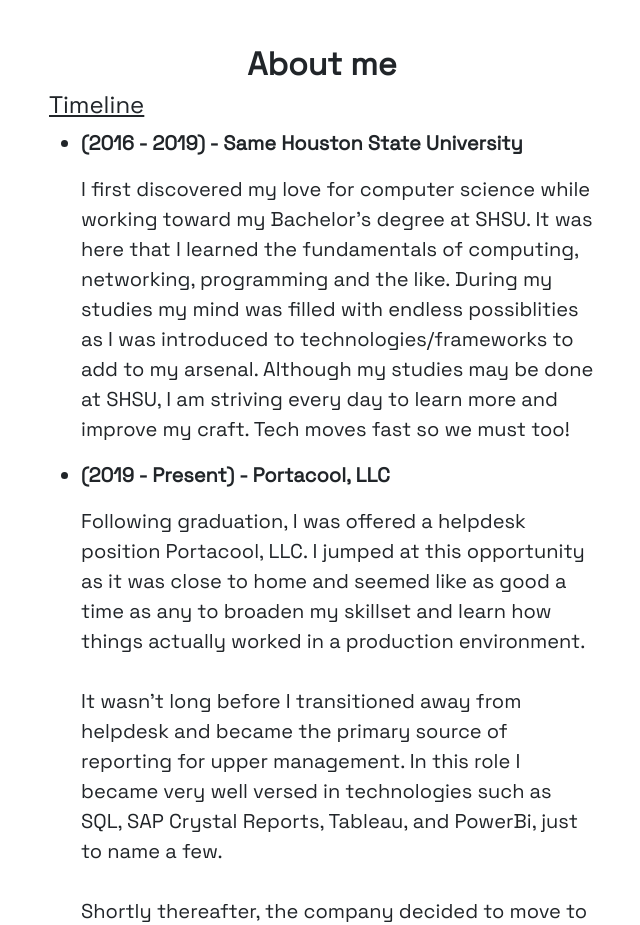
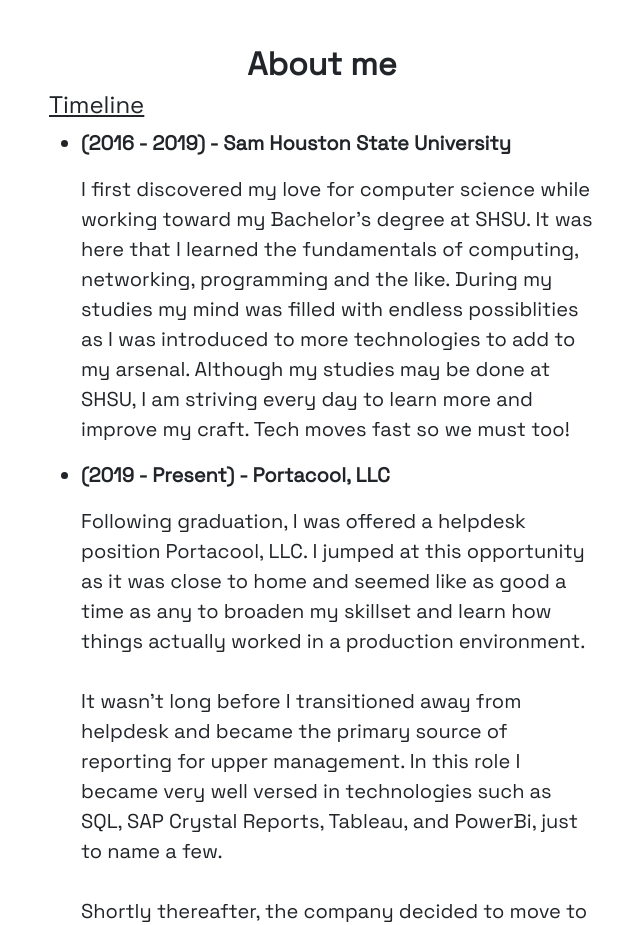
Before and after one commit to blanec12/portfolio, a React (Create React App) app: page / in a window 1280 px wide. Shown: the part 1600-2525 px from the top of the page, without its empty margins (318-958 px from the left). Built offline with nearby package versions, Linux system fonts and the light colour scheme.

Commit message:
fix typo and change some verbiage

```diff
--- a/src/components/About.tsx
+++ b/src/components/About.tsx
@@ -8,14 +8,14 @@
           <ul className="timeline fs-5">
             <li>
               <p className="fw-bold">
-                (2016 - 2019) - Same Houston State University
+                (2016 - 2019) - Sam Houston State University
               </p>
               <p>
                 I first discovered my love for computer science while working
                 toward my Bachelor's degree at SHSU. It was here that I learned
                 the fundamentals of computing, networking, programming and the
                 like. During my studies my mind was filled with endless
-                possiblities as I was introduced to technologies/frameworks to
+                possiblities as I was introduced to more technologies to
                 add to my arsenal. Although my studies may be done at SHSU, I am
                 striving every day to learn more and improve my craft. Tech
                 moves fast so we must too!
@@ -38,7 +38,7 @@
                 <br />
                 <br />
                 Shortly thereafter, the company decided to move to a new ERP
-                system. The system they settled on was Acumatica ERP. It was
+                system. The system they settled on was Acumatica. It was
                 this decision that opened the door to me being able to finally
                 use my passion for programming to help the company. I got
                 aquainted with C# and .NET, then got to work customizing our ERP
```
